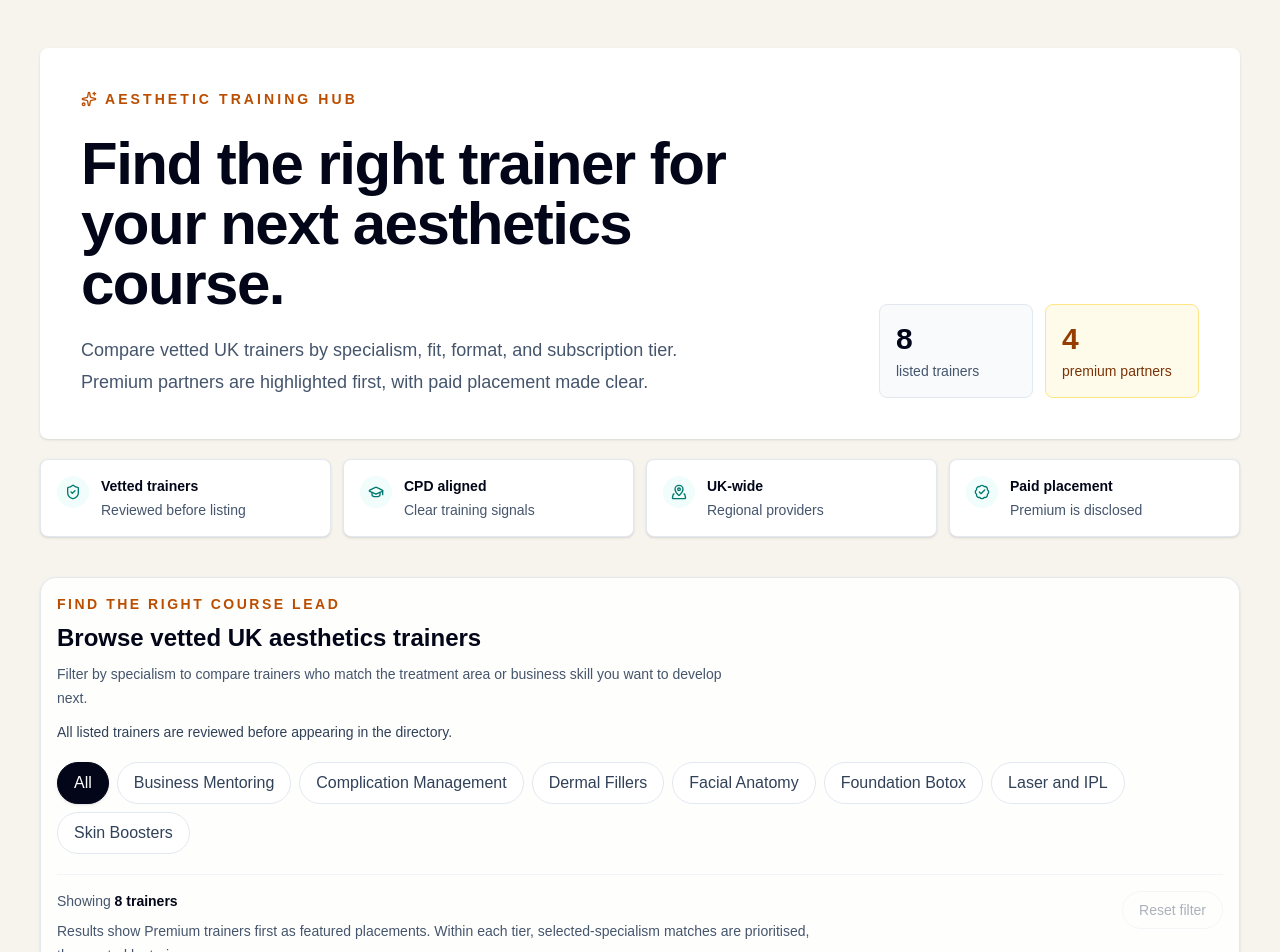
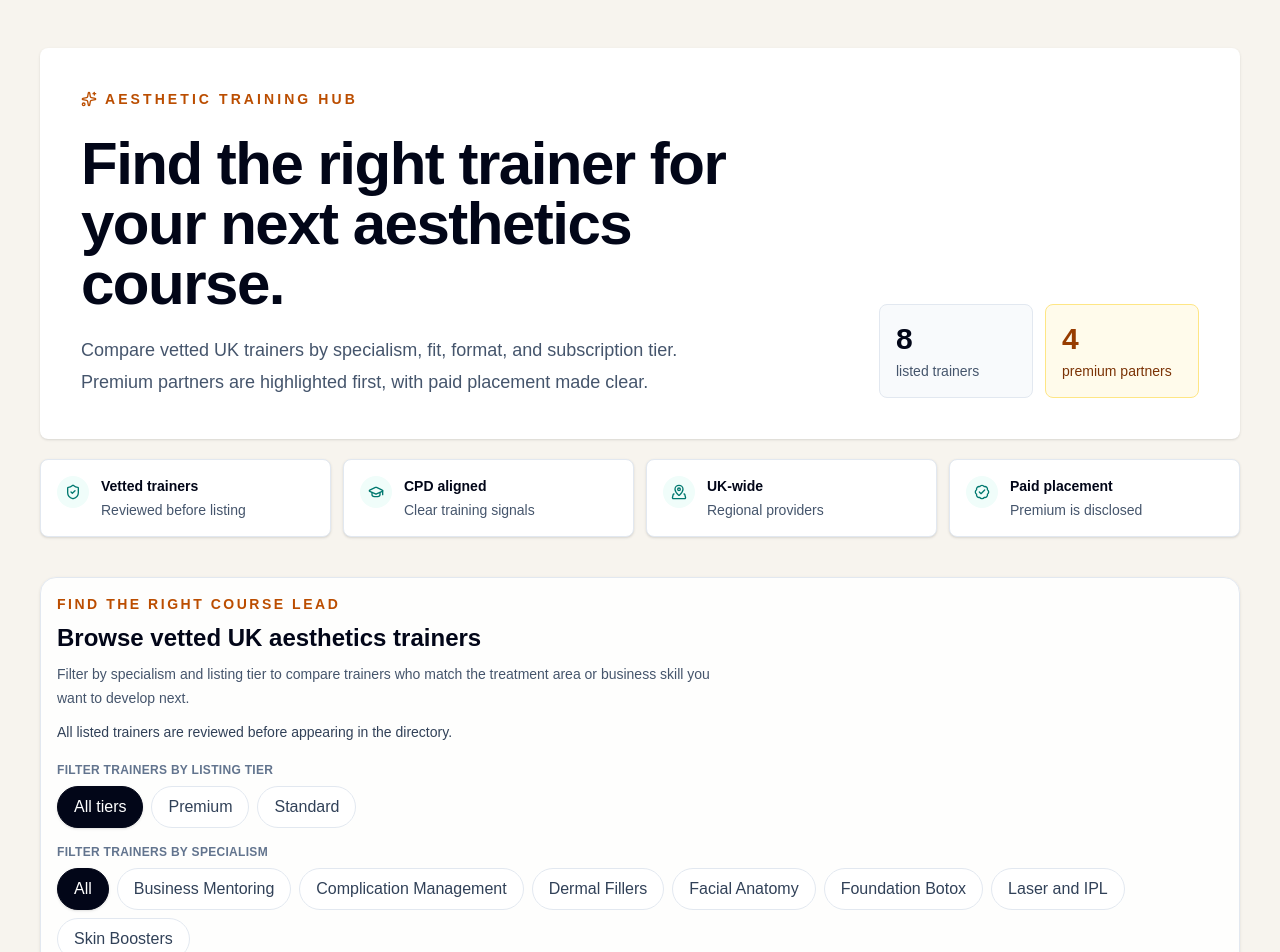
Before and after one commit to ElaiElaiElai1113/AestheticHub, a Next.js app: page / in a window 1280 px wide. Shown: the top 952 px of the page. Built offline with nearby package versions, Linux system fonts and the light colour scheme.

Commit message:
feat: add tier directory filters

```diff
--- a/app/components/practitioner-directory.tsx
+++ b/app/components/practitioner-directory.tsx
@@ -5,8 +5,11 @@ import { usePathname, useSearchParams } from "next/navigation";
 import { PractitionerCard } from "@/app/components/practitioner-card";
 import {
   allSpecialisms,
+  allTiers,
   filterAndRankPractitioners,
   getSelectableSpecialism,
+  getSelectableTier,
+  type TierFilter,
 } from "@/app/data/practitioner-search";
 import {
   type Practitioner,
@@ -16,6 +19,12 @@ type PractitionerDirectoryProps = {
   practitioners: Practitioner[];
   specialisms: string[];
 };
+
+const tierFilters: { label: string; value: TierFilter }[] = [
+  { label: allTiers, value: allTiers },
+  { label: "Premium", value: "premium" },
+  { label: "Standard", value: "standard" },
+];
 
 export function PractitionerDirectory({
   practitioners,
@@ -28,27 +37,50 @@ export function PractitionerDirectory({
     searchParams.get("specialism"),
     specialisms,
   );
+  const selectedTier = getSelectableTier(searchParams.get("tier"));
 
   const selectedSpecialismForRanking =
     selectedSpecialism === allSpecialisms ? null : selectedSpecialism;
 
   const filteredPractitioners = useMemo(() => {
-    return filterAndRankPractitioners(practitioners, selectedSpecialism);
-  }, [practitioners, selectedSpecialism]);
+    return filterAndRankPractitioners(
+      practitioners,
+      selectedSpecialism,
+      selectedTier,
+    );
+  }, [practitioners, selectedSpecialism, selectedTier]);
 
   const resultLabel =
     filteredPractitioners.length === 1
       ? "1 trainer"
       : `${filteredPractitioners.length} trainers`;
+  const hasActiveFilters =
+    selectedSpecialism !== allSpecialisms || selectedTier !== allTiers;
+  const selectedTierLabel =
+    selectedTier === allTiers
+      ? null
+      : tierFilters.find((tier) => tier.value === selectedTier)?.label;
 
-  function updateSelectedSpecialism(nextSpecialism: string) {
+  function updateUrlFilter(key: "specialism" | "tier", value: string) {
     const params = new URLSearchParams(searchParams.toString());
 
-    if (nextSpecialism === allSpecialisms) {
-      params.delete("specialism");
+    if (
+      (key === "specialism" && value === allSpecialisms) ||
+      (key === "tier" && value === allTiers)
+    ) {
+      params.delete(key);
     } else {
-      params.set("specialism", nextSpecialism);
+      params.set(key, value);
     }
+
+    const queryString = params.toString();
+    window.history.pushState(null, "", queryString ? `${pathname}?${queryString}` : pathname);
+  }
+
+  function resetFilters() {
+    const params = new URLSearchParams(searchParams.toString());
+    params.delete("specialism");
+    params.delete("tier");
 
     const queryString = params.toString();
     window.history.pushState(null, "", queryString ? `${pathname}?${queryString}` : pathname);
@@ -69,8 +101,9 @@ export function PractitionerDirectory({
               Browse vetted UK aesthetics trainers
             </h2>
             <p className="mt-2 max-w-2xl text-sm leading-6 text-slate-600">
-              Filter by specialism to compare trainers who match the treatment
-              area or business skill you want to develop next.
+              Filter by specialism and listing tier to compare trainers who
+              match the treatment area or business skill you want to develop
+              next.
             </p>
             <p className="mt-3 max-w-2xl text-sm font-medium text-slate-700">
               All listed trainers are reviewed before appearing in the
@@ -78,34 +111,34 @@ export function PractitionerDirectory({
             </p>
           </div>
 
-          <div
-            aria-labelledby="specialism-filter-heading"
-            className="flex flex-wrap gap-2"
-            role="group"
-          >
-            <h3 className="sr-only" id="specialism-filter-heading">
-              Filter trainers by specialism
-            </h3>
-            {[allSpecialisms, ...specialisms].map((specialism) => {
-              const isSelected = selectedSpecialism === specialism;
+          <div className="grid gap-4">
+            <FilterGroup
+              headingId="tier-filter-heading"
+              label="Filter trainers by listing tier"
+            >
+              {tierFilters.map((tier) => (
+                <FilterButton
+                  isSelected={selectedTier === tier.value}
+                  key={tier.value}
+                  label={tier.label}
+                  onClick={() => updateUrlFilter("tier", tier.value)}
+                />
+              ))}
+            </FilterGroup>
 
-              return (
-                <button
-                  aria-pressed={isSelected}
-                  className={[
-                    "rounded-full border px-4 py-2 text-sm font-semibold transition focus:outline-none focus:ring-4 focus:ring-slate-200",
-                    isSelected
-                      ? "border-slate-950 bg-slate-950 text-white shadow-sm"
-                      : "border-slate-200 bg-white text-slate-700 hover:border-slate-300 hover:bg-slate-50",
-                  ].join(" ")}
+            <FilterGroup
+              headingId="specialism-filter-heading"
+              label="Filter trainers by specialism"
+            >
+              {[allSpecialisms, ...specialisms].map((specialism) => (
+                <FilterButton
+                  isSelected={selectedSpecialism === specialism}
                   key={specialism}
-                  onClick={() => updateSelectedSpecialism(specialism)}
-                  type="button"
-                >
-                  {specialism}
-                </button>
-              );
-            })}
+                  label={specialism}
+                  onClick={() => updateUrlFilter("specialism", specialism)}
+                />
+              ))}
+            </FilterGroup>
           </div>
         </div>
 
@@ -122,20 +155,22 @@ export function PractitionerDirectory({
               {selectedSpecialism === allSpecialisms
                 ? ""
                 : ` for ${selectedSpecialism}`}
+              {selectedTierLabel ? ` in ${selectedTierLabel}` : ""}
             </p>
             <p className="max-w-3xl leading-6">
               Results show Premium trainers first as featured placements. Within
               each tier, selected-specialism matches are prioritised, then
-              sorted by trainer name.
+              sorted by trainer name. Tier filters narrow the list without
+              changing those ranking rules.
             </p>
           </div>
           <button
             className="w-fit rounded-full border border-slate-200 px-4 py-2 font-medium text-slate-700 transition hover:border-slate-300 hover:bg-slate-50 disabled:cursor-not-allowed disabled:opacity-40"
-            disabled={selectedSpecialism === allSpecialisms}
-            onClick={() => updateSelectedSpecialism(allSpecialisms)}
+            disabled={!hasActiveFilters}
+            onClick={resetFilters}
             type="button"
           >
-            Reset filter
+            Reset filters
           </button>
         </div>
       </div>
@@ -168,7 +203,7 @@ export function PractitionerDirectory({
           </p>
           <button
             className="mt-5 rounded-full bg-slate-950 px-5 py-2 text-sm font-semibold text-white transition hover:bg-slate-800"
-            onClick={() => updateSelectedSpecialism(allSpecialisms)}
+            onClick={resetFilters}
             type="button"
           >
             Show all trainers
@@ -178,3 +213,48 @@ export function PractitionerDirectory({
     </section>
   );
 }
+
+function FilterGroup({
+  children,
+  headingId,
+  label,
+}: {
+  children: React.ReactNode;
+  headingId: string;
+  label: string;
+}) {
+  return (
+    <div aria-labelledby={headingId} role="group">
+      <h3 className="mb-2 text-xs font-semibold uppercase tracking-wide text-slate-500" id={headingId}>
+        {label}
+      </h3>
+      <div className="flex flex-wrap gap-2">{children}</div>
+    </div>
+  );
+}
+
+function FilterButton({
+  isSelected,
+  label,
+  onClick,
+}: {
+  isSelected: boolean;
+  label: string;
+  onClick: () => void;
+}) {
+  return (
+    <button
+      aria-pressed={isSelected}
+      className={[
+        "rounded-full border px-4 py-2 text-sm font-semibold transition focus:outline-none focus:ring-4 focus:ring-slate-200",
+        isSelected
+          ? "border-slate-950 bg-slate-950 text-white shadow-sm"
+          : "border-slate-200 bg-white text-slate-700 hover:border-slate-300 hover:bg-slate-50",
+      ].join(" ")}
+      onClick={onClick}
+      type="button"
+    >
+      {label}
+    </button>
+  );
+}
--- a/app/data/practitioner-search.ts
+++ b/app/data/practitioner-search.ts
@@ -1,9 +1,15 @@
 import {
   rankPractitionersForSpecialism,
   type Practitioner,
+  type PractitionerTier,
 } from "./practitioners";
 
 export const allSpecialisms = "All";
+export const allTiers = "All tiers";
+
+export type TierFilter = typeof allTiers | PractitionerTier;
+
+const supportedTierFilters = new Set<string>(["premium", "standard"]);
 
 export function getSelectableSpecialism(
   requestedSpecialism: string | null,
@@ -16,16 +22,30 @@ export function getSelectableSpecialism(
   return requestedSpecialism;
 }
 
+export function getSelectableTier(requestedTier: string | null): TierFilter {
+  if (!requestedTier || !supportedTierFilters.has(requestedTier)) {
+    return allTiers;
+  }
+
+  return requestedTier as PractitionerTier;
+}
+
 export function filterAndRankPractitioners(
   practitioners: Practitioner[],
   selectedSpecialism: string,
+  selectedTier: TierFilter,
 ) {
+  const practitionersForTier =
+    selectedTier === allTiers
+      ? practitioners
+      : practitioners.filter((practitioner) => practitioner.tier === selectedTier);
+
   if (selectedSpecialism === allSpecialisms) {
-    return rankPractitionersForSpecialism(practitioners, null);
+    return rankPractitionersForSpecialism(practitionersForTier, null);
   }
 
   return rankPractitionersForSpecialism(
-    practitioners.filter((practitioner) =>
+    practitionersForTier.filter((practitioner) =>
       practitioner.specialisms.includes(selectedSpecialism),
     ),
     selectedSpecialism,
```
Also changed, not shown: 5 other files (tests, documents, lock files or other folders).
